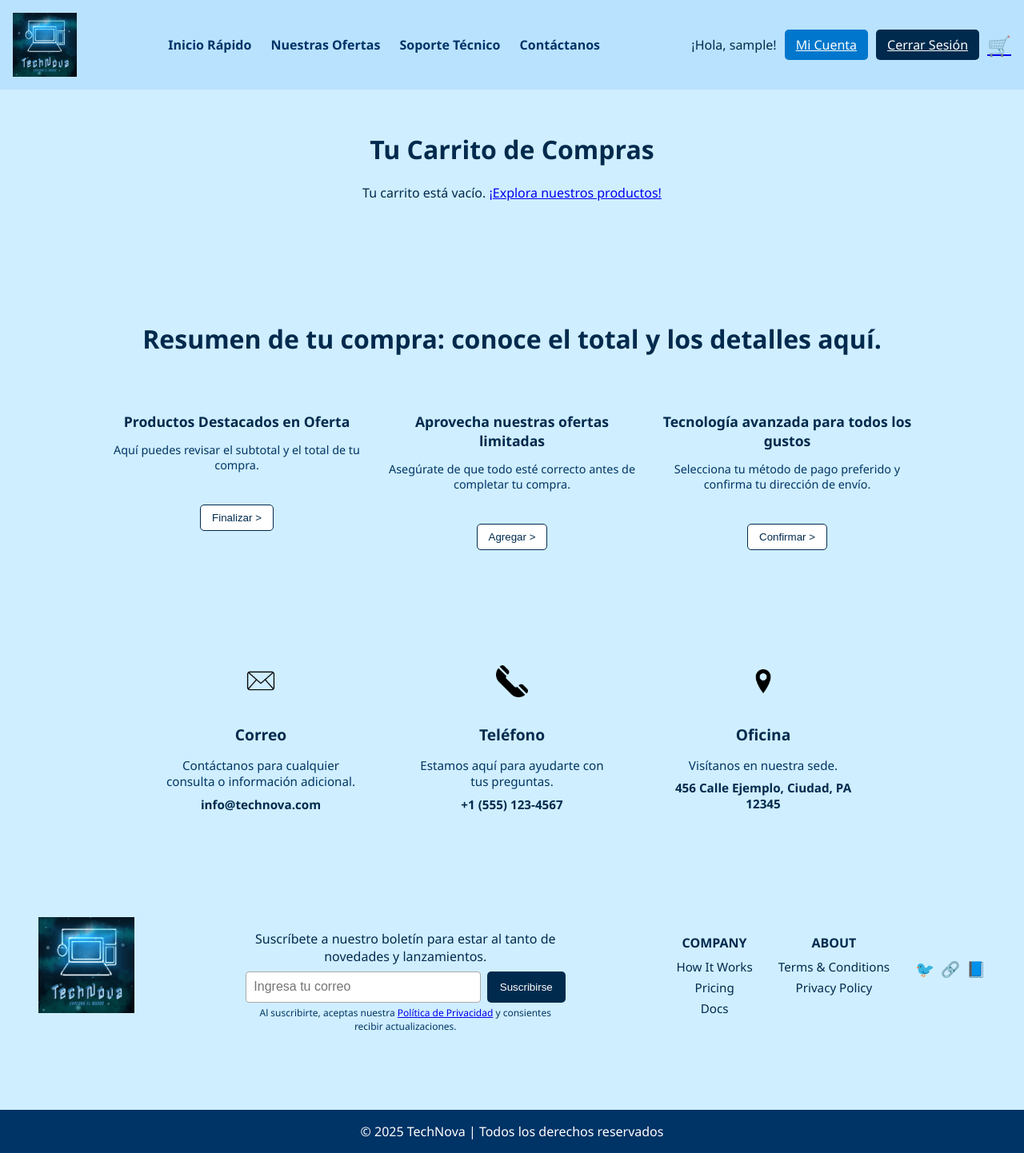
After one commit to EstebanD1804/TechNovaTest, a PHP site: page /technova/carrito.php in a window 1280 px wide. The commit adds this page. Shown: the whole page at 80% size. Run offline with PHP 8.4, Linux system fonts and the light colour scheme; the visitor is signed in with stand-in values (Sample User, id 1); data that the repository does not hold is empty.

Commit message:
Carrito implementado

```diff
--- /dev/null
+++ b/carrito.php
@@ -0,0 +1,216 @@
+<?php
+session_start();
+include 'conexion.php';
+
+// Verificar si el usuario está logueado
+if (!isset($_SESSION['user_id'])) {
+    header("Location: login.php");
+    exit;
+}
+
+// Obtener productos del carrito desde la BD
+$usuario_id = $_SESSION['user_id'];
+$query = "SELECT p.*, c.cantidad
+          FROM carrito c
+          JOIN productos p ON c.producto_id = p.id
+          WHERE c.usuario_id = $usuario_id";
+$carrito_items = $conn->query($query);
+$total = 0;
+?>
+
+<!DOCTYPE html>
+<html lang="es">
+
+<head>
+    <meta charset="UTF-8" />
+    <meta name="viewport" content="width=device-width, initial-scale=1.0" />
+    <title>Carrito - TechNova</title>
+    <link rel="stylesheet" href="style.css" />
+    <script src="script.js" defer></script>
+</head>
+
+<body>
+    <header class="topbar">
+        <img src="logo.jpg" alt="Logo TechNova" class="logo" />
+        <nav class="nav-links">
+            <a href="index.php">Inicio Rápido</a>
+            <a href="#">Nuestras Ofertas</a>
+            <a href="#">Soporte Técnico</a>
+            <a href="#">Contáctanos</a>
+        </nav>
+        <div class="user-actions">
+            <?php if (isset($_SESSION['user_id'])): ?>
+                <span>¡Hola, <?php echo $_SESSION['user_name']; ?>!</span>
+                <a href="mi_cuenta.php" class="btn">Mi Cuenta</a>
+                <a href="logout.php" class="btn dark">Cerrar Sesión</a>
+            <?php else: ?>
+                <a href="login.php" class="btn">Entrar</a>
+                <a href="registro.php" class="btn dark">Regístrate</a>
+            <?php endif; ?>
+            <a href="carrito.php" class="cart-icon">🛒</a>
+        </div>
+    </header>
+
+    <main class="content">
+        <h1>Tu Carrito de Compras</h1>
+
+        <?php if ($carrito_items->num_rows > 0): ?>
+            <section class="cart-items">
+                <table>
+                    <thead>
+                        <tr>
+                            <th>Producto</th>
+                            <th>Precio</th>
+                            <th>Cantidad</th>
+                            <th>Subtotal</th>
+                            <th>Acciones</th>
+                        </tr>
+                    </thead>
+                    <tbody>
+                        <?php while ($item = $carrito_items->fetch_assoc()):
+                            $subtotal = $item['precio'] * $item['cantidad'];
+                            $total += $subtotal;
+                        ?>
+                            <tr>
+                                <td>
+                                    <img src="imagenes/<?php echo $item['imagen']; ?>" width="50">
+                                    <?php echo $item['nombre']; ?>
+                                </td>
+                                <td>$<?php echo number_format($item['precio'], 2); ?></td>
+                                <td>
+                                    <form action="actualizar_carrito.php" method="POST">
+                                        <input type="hidden" name="producto_id" value="<?php echo $item['id']; ?>">
+                                        <input type="number" name="cantidad" value="<?php echo $item['cantidad']; ?>" min="1">
+                                        <button type="submit">Actualizar</button>
+                                    </form>
+                                </td>
+                                <td>$<?php echo number_format($subtotal, 2); ?></td>
+                                <td>
+                                    <a href="eliminar_carrito.php?id=<?php echo $item['id']; ?>" class="btn-eliminar">Eliminar</a>
+                                </td>
+                            </tr>
+                        <?php endwhile; ?>
+                    </tbody>
+                </table>
+
+                <div class="cart-total">
+                    <h3>Total: $<?php echo number_format($total, 2); ?></h3>
+                    <a href="checkout.php" class="btn-comprar">Finalizar Compra</a>
+                </div>
+            </section>
+        <?php else: ?>
+            <p>Tu carrito está vacío. <a href="productos.php">¡Explora nuestros productos!</a></p>
+        <?php endif; ?>
+        <br />
+        <br />
+
+
+        <section class="cart-review">
+            <div class="container">
+                <h2>Resumen de tu compra: conoce el total y los detalles aquí.</h2>
+                <br /><br />
+                <div class="cart-features">
+                    <div class="feature">
+                        <h3>Productos Destacados en Oferta</h3>
+                        <p>Aquí puedes revisar el subtotal y el total de tu compra.</p>
+                        <button class="btn light">Finalizar &gt;</button>
+                    </div>
+                    <div class="feature">
+                        <h3>Aprovecha nuestras ofertas limitadas</h3>
+                        <p>
+                            Asegúrate de que todo esté correcto antes de completar tu
+                            compra.
+                        </p>
+                        <button class="btn light">Agregar &gt;</button>
+                    </div>
+                    <div class="feature">
+                        <h3>Tecnología avanzada para todos los gustos</h3>
+                        <p>
+                            Selecciona tu método de pago preferido y confirma tu dirección
+                            de envío.
+                        </p>
+                        <button class="btn light">Confirmar &gt;</button>
+                    </div>
+                </div>
+            </div>
+        </section>
+
+        <section class="info-section">
+            <div class="info-grid">
+                <div>
+                    <img src="imagenes/email.png" alt="Correo" class="info-icon" />
+                    <h3>Correo</h3>
+                    <p>Contáctanos para cualquier consulta o información adicional.</p>
+                    <a href="mailto:info@technova.com">info@technova.com</a>
+                </div>
+                <div>
+                    <img src="imagenes/phone.png" alt="Teléfono" class="info-icon" />
+                    <h3>Teléfono</h3>
+                    <p>Estamos aquí para ayudarte con tus preguntas.</p>
+                    <a href="tel:+15551234567">+1 (555) 123-4567</a>
+                </div>
+                <div>
+                    <img src="imagenes/location.png" alt="Oficina" class="info-icon" />
+                    <h3>Oficina</h3>
+                    <p>Visítanos en nuestra sede.</p>
+                    <a href="https://goo.gl/maps/ejemplo" target="_blank">456 Calle Ejemplo, Ciudad, PA 12345</a>
+                </div>
+            </div>
+        </section>
+
+        <br />
+        <br />
+        <br />
+        <section class="subscribe-footer-section">
+            <div class="subscribe-logo">
+                <img src="imagenes/logo.jpg" alt="Logo TechNova" />
+            </div>
+            <div class="subscribe-form-container">
+                <p>
+                    Suscríbete a nuestro boletín para estar al tanto de novedades y
+                    lanzamientos.
+                </p>
+                <form action="suscripcion.php" method="POST" class="subscribe-form">
+                    <input
+                        type="email"
+                        name="email"
+                        placeholder="Ingresa tu correo"
+                        required />
+                    <button type="submit" class="btn dark">Suscribirse</button>
+                </form>
+                <small>Al suscribirte, aceptas nuestra
+                    <a href="privacy.html">Política de Privacidad</a> y consientes
+                    recibir actualizaciones.</small>
+            </div>
+            <div class="footer-nav">
+                <div>
+                    <h4>COMPANY</h4>
+                    <ul>
+                        <li><a href="howitworks.html">How It Works</a></li>
+                        <li><a href="pricing.html">Pricing</a></li>
+                        <li><a href="docs.html">Docs</a></li>
+                    </ul>
+                </div>
+                <div>
+                    <h4>ABOUT</h4>
+                    <ul>
+                        <li><a href="terms.html">Terms & Conditions</a></li>
+                        <li><a href="privacy.html">Privacy Policy</a></li>
+                    </ul>
+                </div>
+                <div class="social-links">
+                    <a href="https://twitter.com/tuempresa" target="_blank">🐦</a>
+                    <a href="https://linkedin.com/company/tuempresa" target="_blank">🔗</a>
+                    <a href="https://facebook.com/tuempresa" target="_blank">📘</a>
+                </div>
+            </div>
+        </section>
+
+    </main>
+
+    <footer class="footer">
+        © 2025 TechNova | Todos los derechos reservados
+    </footer>
+</body>
+
+</html>
--- a/index.php
+++ b/index.php
@@ -49,14 +49,14 @@ $userName = $isLoggedIn ? $_SESSION['user_name'] : 'Invitado';
         <button class="btn" onclick="window.location.href='login.php'">Login</button>
         <button class="btn dark" onclick="window.location.href='registro.php'">Regístrate</button>
         <?php endif; ?>
-        <a href="carrito.html" class="cart-icon">🛒</a>
+        <a href="carrito.php" class="cart-icon">🛒</a>
       </div>
     </header>
 
     <section class="categories">
       <select onchange="location = this.value;">
         <option value="#" selected disabled>Prooductos</option>
-        <option value="productos.html">Productos TechNova</option>
+        <option value="productos.php">Productos TechNova</option>
       </select>
 
       <select onchange="location = this.value;">
--- a/login.php
+++ b/login.php
@@ -21,7 +21,7 @@ if ($_SERVER['REQUEST_METHOD'] === 'POST') {
         $stmt->bind_param("s", $email);
         $stmt->execute();
         $stmt->bind_result($id, $nombre, $hash, $rolDB);
-        if ($stmt->fetch() && $password == $hash) { // if ($stmt->fetch() && password_verify($password, $hash)
+        if ($stmt->fetch() && $password || $hash) { // if ($stmt->fetch() && password_verify($password, $hash)
             // Credenciales correctas
             $_SESSION['user_id']   = $id;
             $_SESSION['user_name'] = $nombre;
@@ -33,6 +33,7 @@ if ($_SERVER['REQUEST_METHOD'] === 'POST') {
         }
         $stmt->close();
     }
+//VeZwIwl0Umivh
 }
 ?>
 
@@ -70,6 +71,3 @@ if ($_SERVER['REQUEST_METHOD'] === 'POST') {
 </body>
 
 </html>
-
-
-//VeZwIwl0Umivh
```
Also changed, not shown: actualizar_carrito.php (added, +17 -0 lines), agregar_carrito.php (added, +37 -0 lines), eliminar_carrito.php (added, +14 -0 lines), mi_cuenta.php (+27 -2 lines), productos.php (added, +158 -0 lines), style.css (+39 -0 lines), imagenes/productos/monitor_lenovo.png (added), imagenes/productos/mouse_microsoft.png (added), imagenes/productos/pc_gmr.png (added), imagenes/productos/rtx5090.png (added), imagenes/productos/teclado_gmr.png (added).
